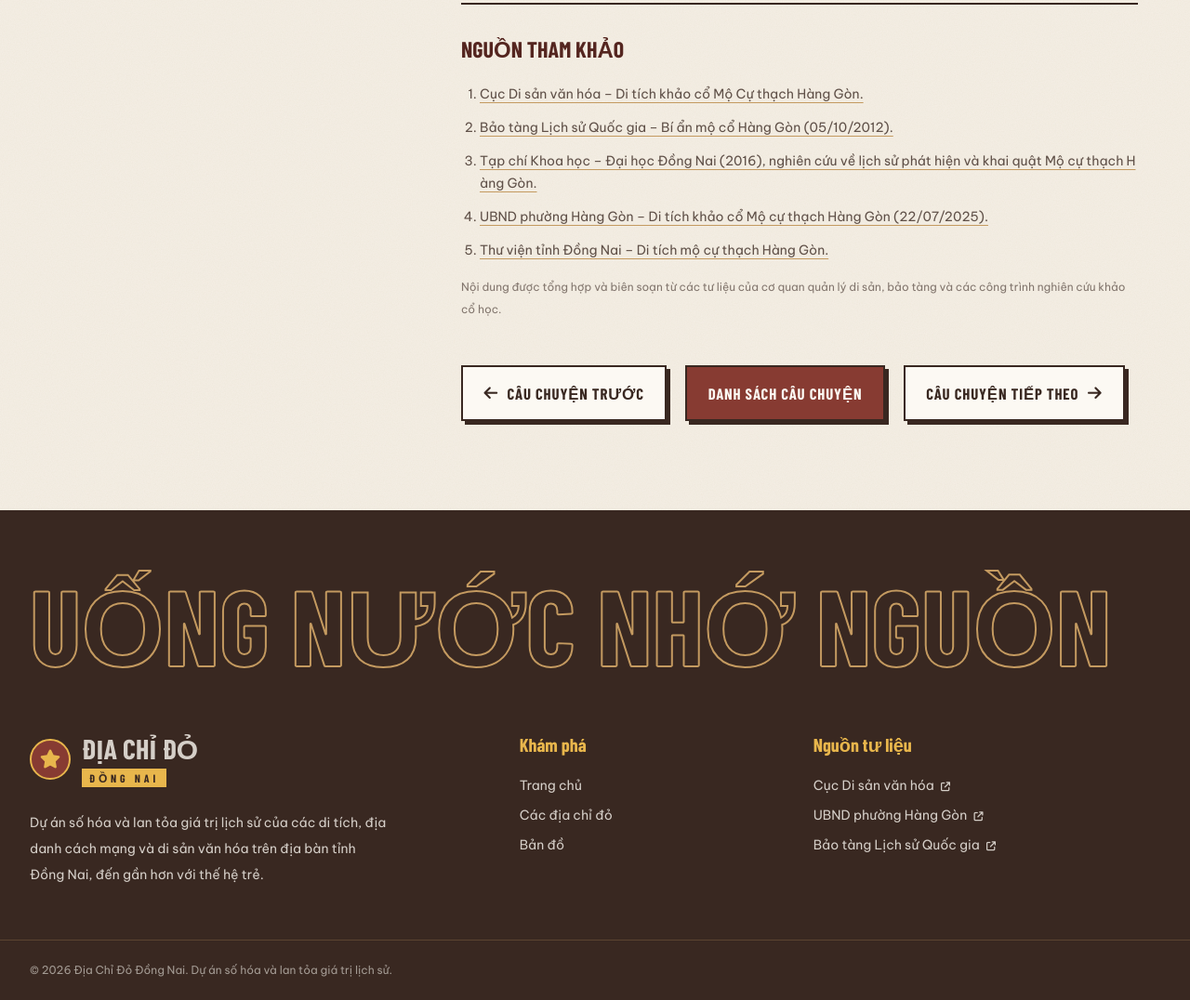
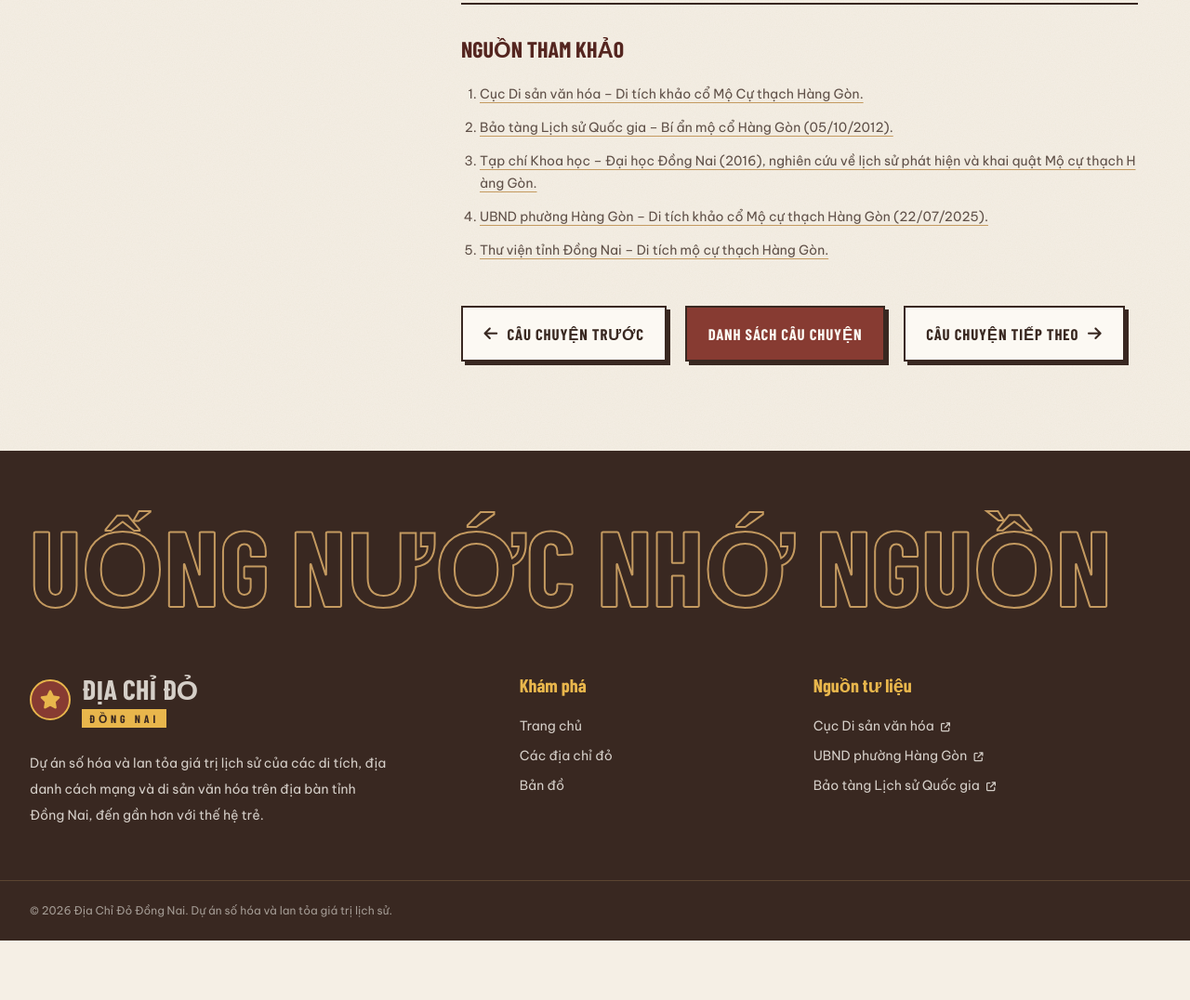
Before and after one commit to Tran-Khang/dia-chi-do-dong-nai-3, a plain HTML site: page mocuthach/cau-chuyen/story_2.html in a window 1280 px wide. Shown: the part 5541-6617 px from the top of the page at 93% size. After the commit the page ends 6553 px from the top, so only its background shows below. Drawn offline with nearby package versions, Linux system fonts and the light colour scheme; a web font is replaced by a local one.

Commit message:
fix_stry_mocuthach

```diff
--- a/mocuthach/cau-chuyen/story_2.html
+++ b/mocuthach/cau-chuyen/story_2.html
@@ -820,9 +820,6 @@
                                 </li>
                             </ol>
                             <p class="mt-4 text-xs leading-6 text-umber/60">
-                                Nội dung được tổng hợp và biên soạn từ các tư
-                                liệu của cơ quan quản lý di sản, bảo tàng và các
-                                công trình nghiên cứu khảo cổ học.
                             </p>
                         </div>
 
```
